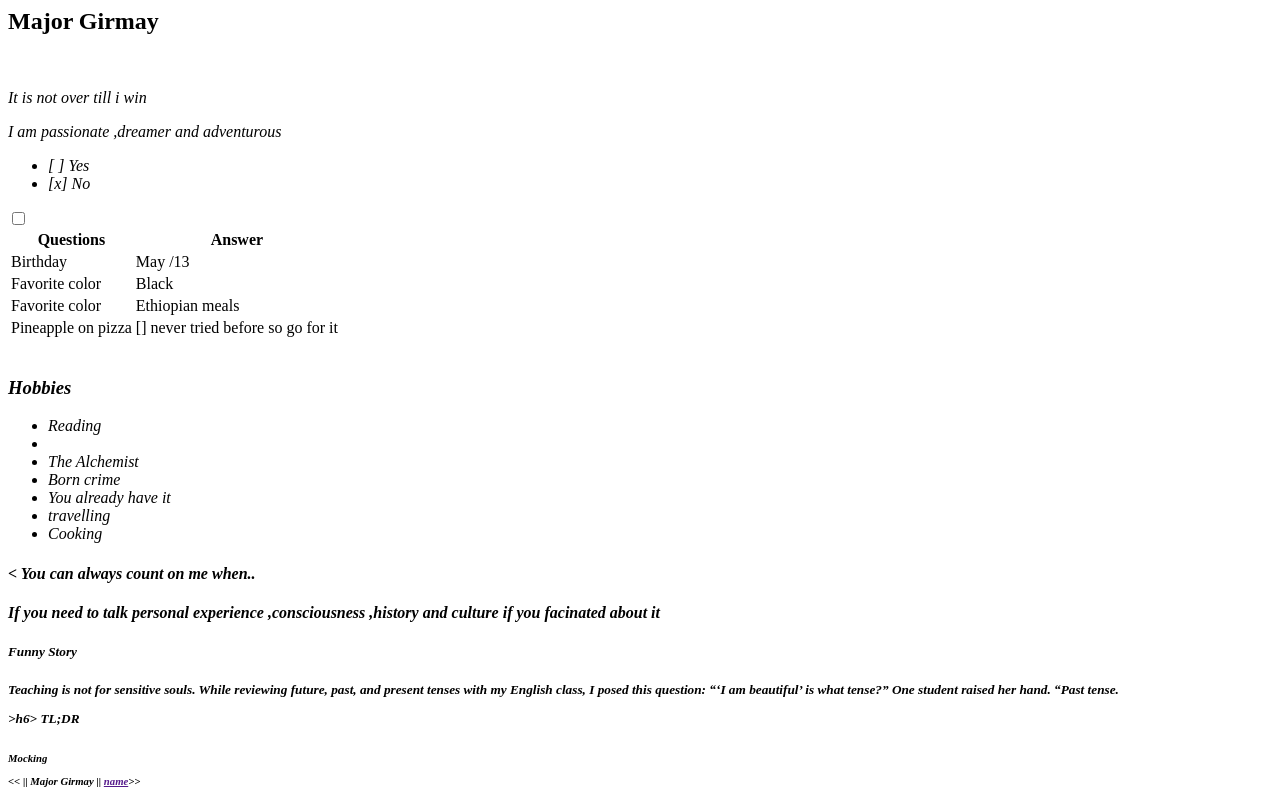
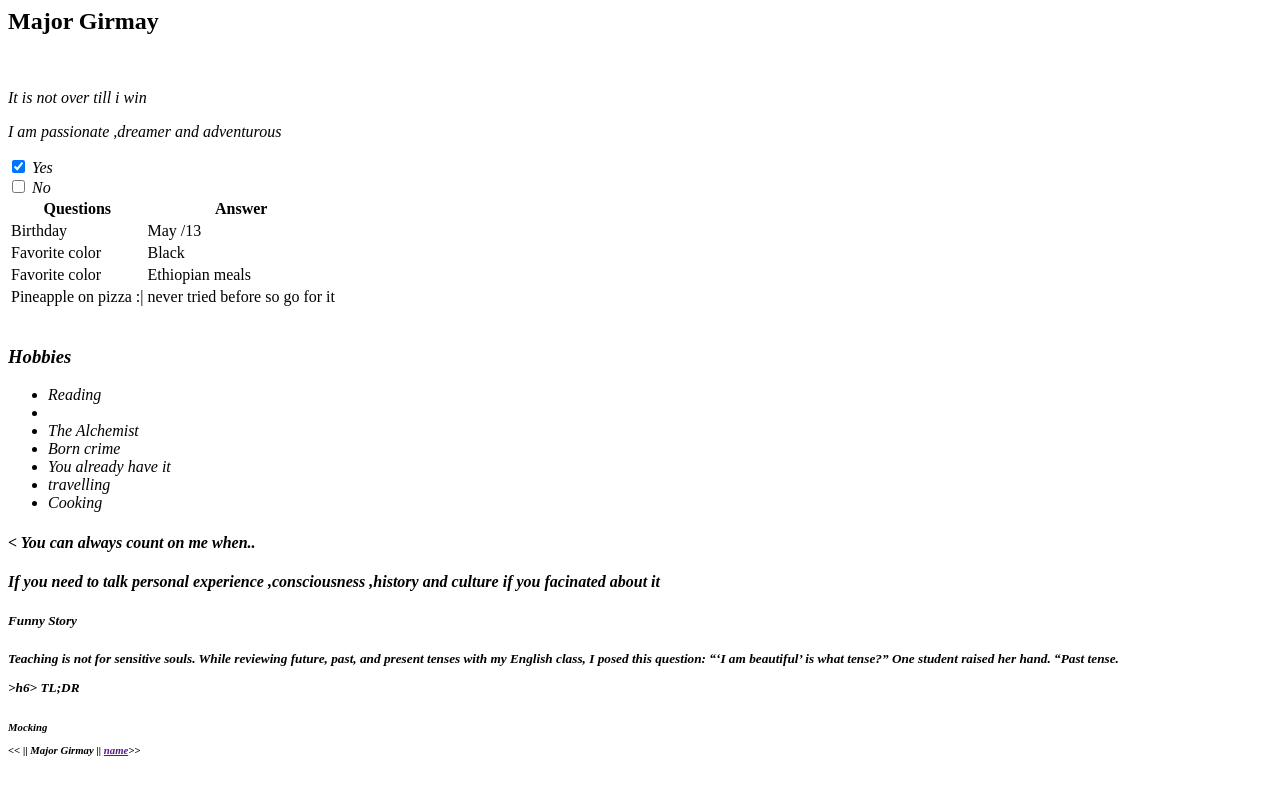
Before and after one commit to MajorGirmay/Markdown-to-html, a plain HTML site: page index.html in a window 1280 px wide. Drawn offline with Linux system fonts and the light colour scheme.

Commit message:
Update index.html

```diff
--- a/index.html
+++ b/index.html
@@ -1,7 +1,9 @@
 <!--DOCTYPE.html-->
 
-<html>
-  <head></head>
+<html lang ="en">
+  <head>
+      <meta charset="UTF-8">
+  </head>
   <body>
 <p> <h2> Major Girmay </h2> <br></p>
 <p> <em> It is not over till i win <em>
@@ -25,13 +27,14 @@
   <td> Ethiopian meals </td>
   </tr>
 
- <ul><li>[ ] Yes</li><li>[x] No</li></ul>
+  <tr>
+  <td> Pineapple on pizza :|</td>
+  <td> never tried before so go for it </td>
 
-  <tr>
-  <td> Pineapple on pizza </td>
-  <td> [] never tried before so go for it </td>
-     <input type ="hidden"name ="the_checkbox" value ="0" />
-     <input type ="checkbox" name ="the_checkbox" valu ="1" />
+      <input type="checkbox" id="yes" name="yes" value="yes" checked>
+                <label for="yes"> Yes</label><br>
+                <input type="checkbox" id="no" name="no" value="no">
+                <label for="no"> No</label><br>
    </td>
   </tr>
   </table>
```
